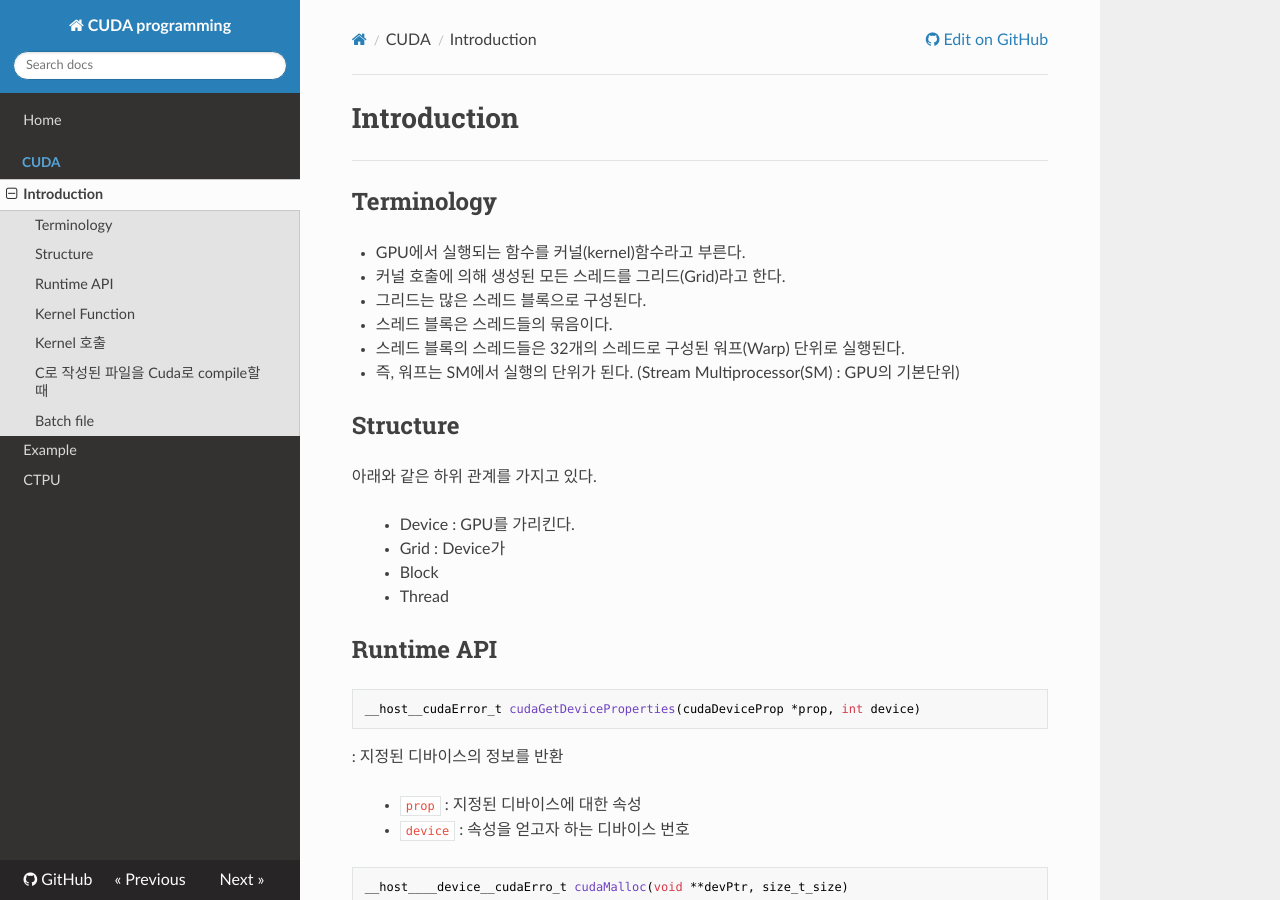
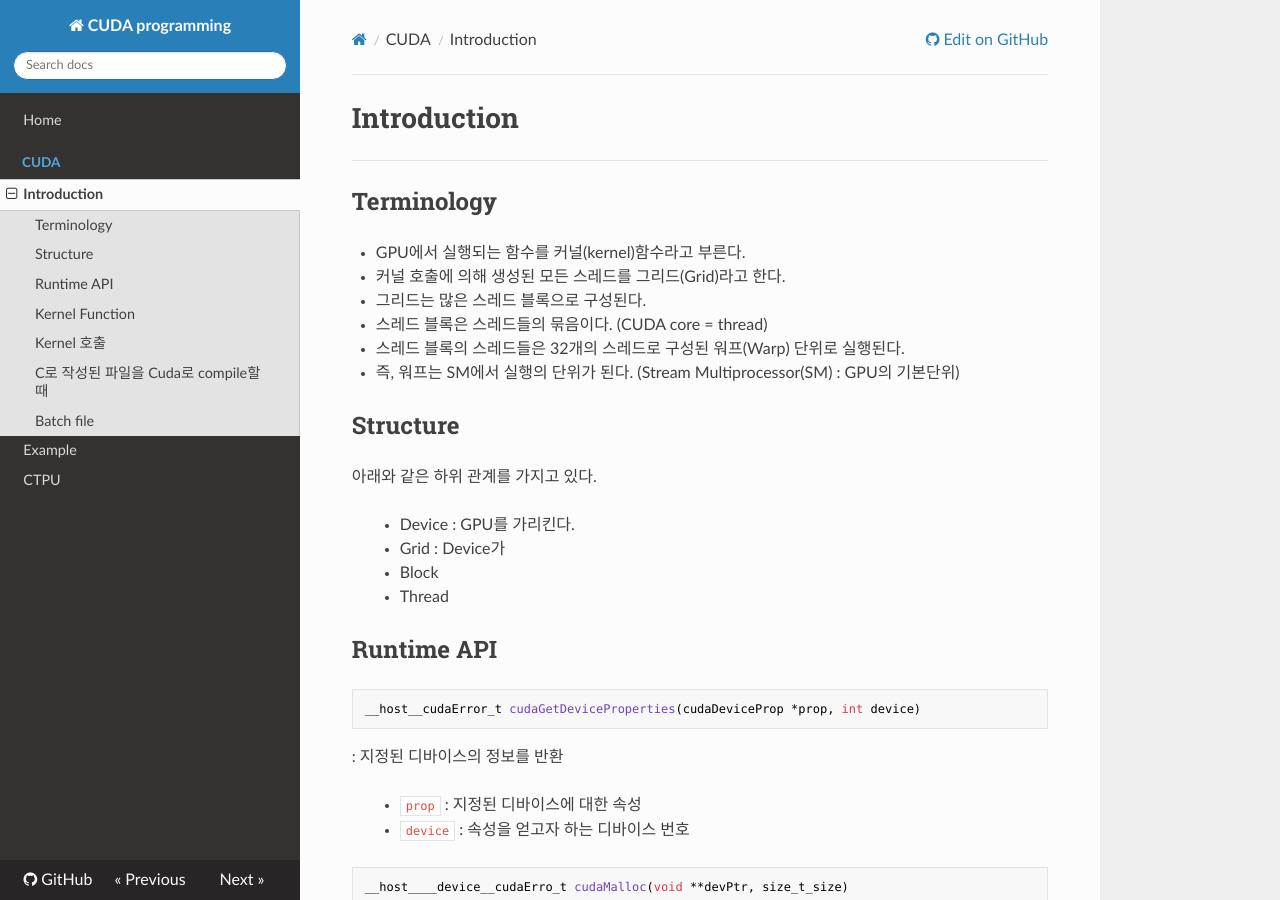
Before and after one commit to WonyoungCho/CUDA, an MkDocs documentation site: the page built from docs/CUDA_int.md, in a window 1280 px wide and 900 px high. Built offline with MkDocs 1.6.1, drawn with Linux system fonts in a browser that asks for light colours; nearby versions of some CDN libraries; old or Windows-style settings are respelled for this version of MkDocs.

Commit message:
Update CUDA_int.md

```diff
--- a/docs/CUDA_int.md
+++ b/docs/CUDA_int.md
@@ -5,9 +5,10 @@
 - GPU에서 실행되는 함수를 커널(kernel)함수라고 부른다.
 - 커널 호출에 의해 생성된 모든 스레드를 그리드(Grid)라고 한다.
 - 그리드는 많은 스레드 블록으로 구성된다.
-- 스레드 블록은 스레드들의 묶음이다.
+- 스레드 블록은 스레드들의 묶음이다. (CUDA core = thread)
 - 스레드 블록의 스레드들은 32개의 스레드로 구성된 워프(Warp) 단위로 실행된다.
 - 즉, 워프는 SM에서 실행의 단위가 된다. (Stream Multiprocessor(SM) : GPU의 기본단위)
+
 
 ## Structure
 아래와 같은 하위 관계를 가지고 있다.
```
